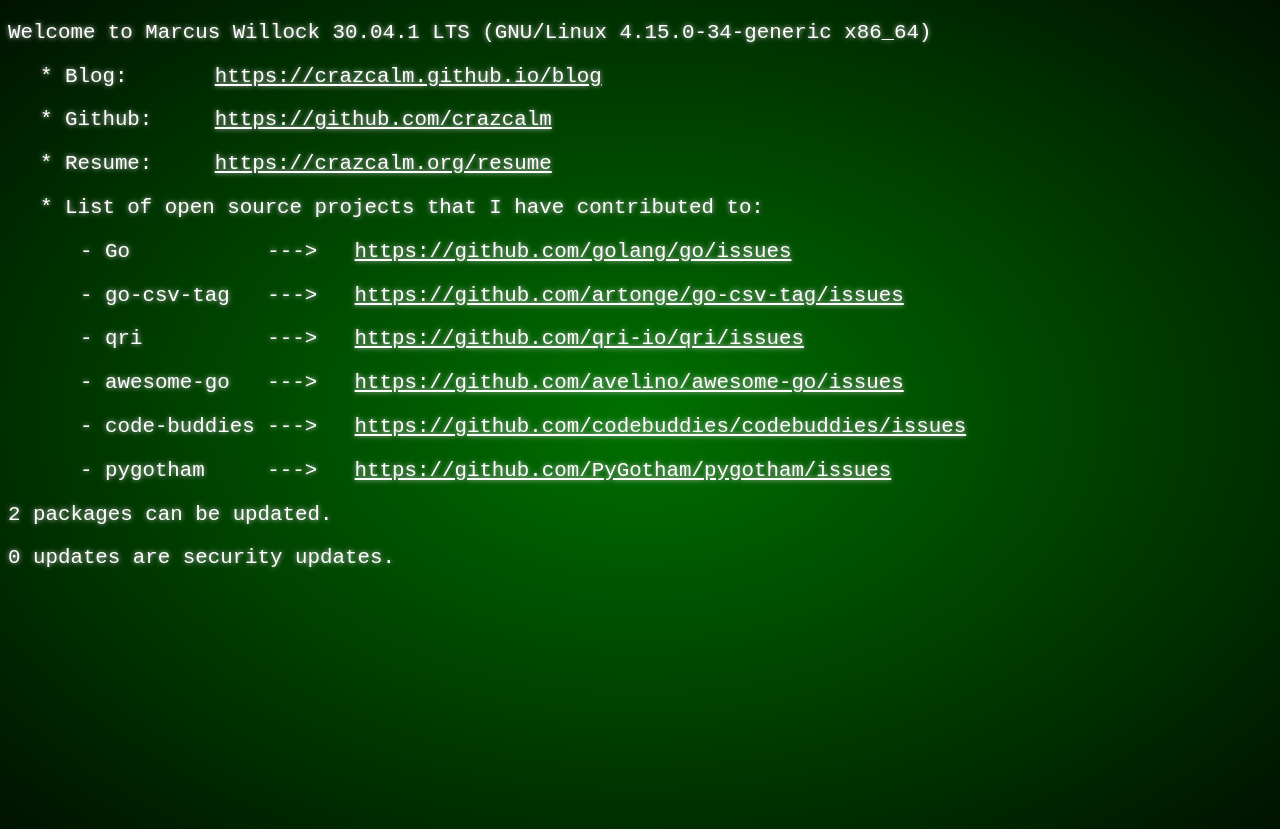
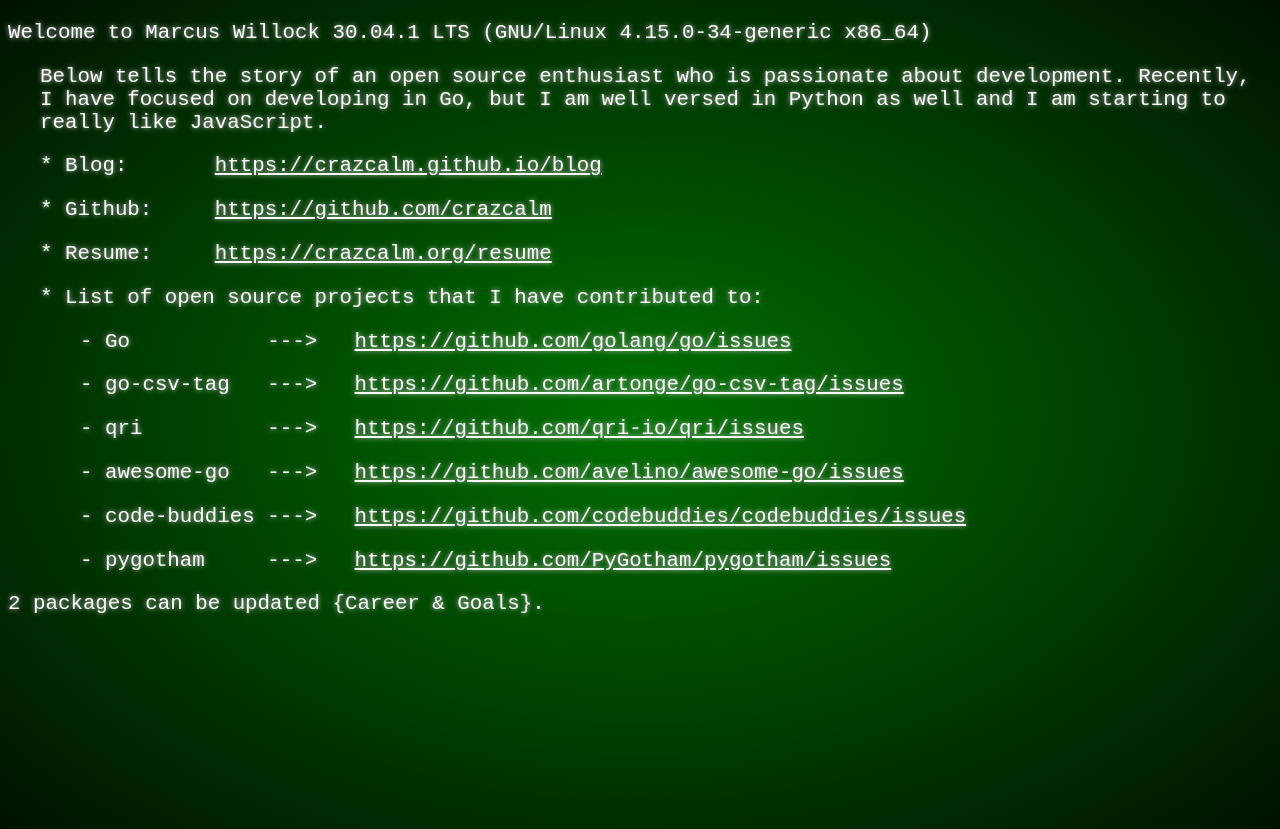
Before and after one commit to crazcalm/personal-site, a plain HTML site: page index.html in a window 1280 px wide. Drawn offline with Linux system fonts and the light colour scheme.

Commit message:
Add small intro to me via html

```diff
--- a/index.html
+++ b/index.html
@@ -10,6 +10,8 @@
    <p>Welcome to Marcus Willock 30.04.1 LTS (GNU/Linux 4.15.0-34-generic x86_64)</p>
 
    <div class="links">
+     <p>Below tells the story of an open source enthusiast who is passionate about development. Recently, I have focused on developing in Go, but I am well versed in Python as well and I am starting to really like JavaScript.</p>
+
      <pre>* Blog:       <a href="https://crazcalm.github.io/blog/">https://crazcalm.github.io/blog</a></pre>
      <pre>* Github:     <a href="https://github.com/crazcalm">https://github.com/crazcalm</a></pre>
      <pre>* Resume:     <a href="/resume.pdf">https://crazcalm.org/resume</a></pre>
@@ -24,7 +26,6 @@
        <li><pre>- pygotham     --->   <a href="https://github.com/PyGotham/pygotham/issues?q=author%3Acrazcalm">https://github.com/PyGotham/pygotham/issues</a></pre></li>
      </ul>
     </div>
-    <p>2 packages can be updated. </p>
-    <p>0 updates are security updates. </p>
+    <p>2 packages can be updated {Career & Goals}. </p>
   </body>
 </html>
```
